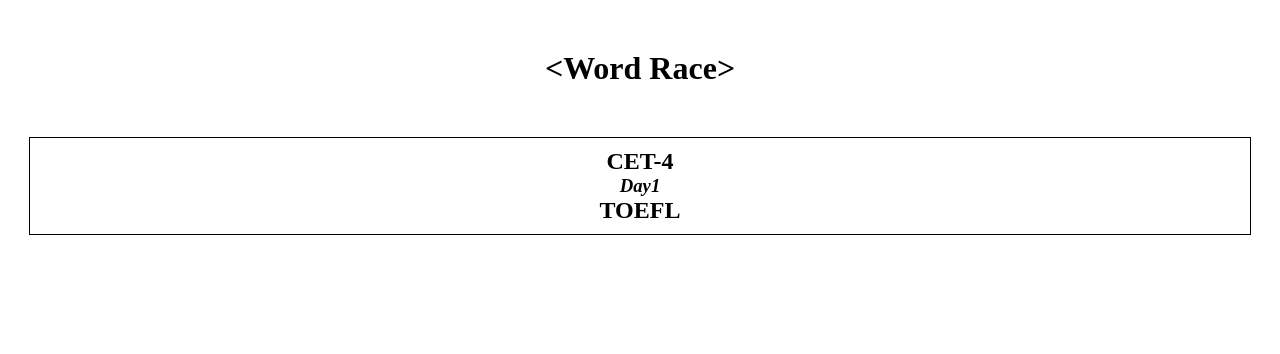
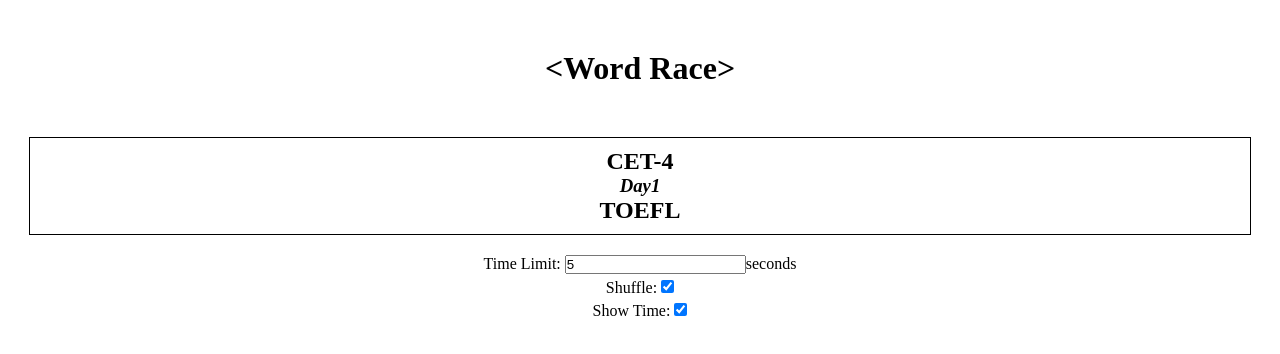
Before and after one commit to KelvinQiu802/word-race, a React (Vite) app: page / in a window 1280 px wide. Shown: the top 354 px of the page. Built offline with nearby package versions, Linux system fonts and the light colour scheme.

Commit message:
feat: config component

```diff
--- a/src/App.css
+++ b/src/App.css
@@ -15,3 +15,11 @@
   font-style: italic;
   cursor: pointer;
 }
+
+.config {
+  margin-top: 20px;
+}
+
+.config div {
+  margin-bottom: 5px;
+}
--- a/src/App.jsx
+++ b/src/App.jsx
@@ -1,13 +1,21 @@
 import './App.css';
 import React, { useState } from 'react';
 import WordList from './components/WordList';
+import Config from './components/Config';
 
 function App() {
   const [selectedLst, setSelectedLst] = useState(null);
+  const [config, setConfig] = useState({
+    timeLimit: '5',
+    shuffle: true,
+    showTime: true,
+  });
+
   return (
     <div className='App'>
       <h1>{`<Word Race>`}</h1>
       <WordList lst={selectedLst} setLst={setSelectedLst} />
+      <Config config={config} setConfig={setConfig} />
     </div>
   );
 }
--- /dev/null
+++ b/src/components/Config.jsx
@@ -0,0 +1,48 @@
+import React from 'react';
+
+function Config({ config, setConfig }) {
+  function handleChange(e) {
+    setConfig((prev) => {
+      return {
+        ...prev,
+        [e.target.name]:
+          e.target.type == 'checkbox' ? e.target.checked : e.target.value,
+      };
+    });
+  }
+
+  return (
+    <div className='config'>
+      <div>
+        <label htmlFor='Time Limit'>Time Limit: </label>
+        <input
+          name='timeLimit'
+          type='text'
+          value={config.timeLimit}
+          onChange={handleChange}
+        />
+        <span>seconds</span>
+      </div>
+      <div>
+        <label htmlFor='Shuffle'>Shuffle: </label>
+        <input
+          type='checkbox'
+          name='shuffle'
+          checked={config.shuffle}
+          onChange={handleChange}
+        />
+      </div>
+      <div>
+        <label htmlFor='Show Time'>Show Time: </label>
+        <input
+          type='checkbox'
+          name='showTime'
+          checked={config.showTime}
+          onChange={handleChange}
+        />
+      </div>
+    </div>
+  );
+}
+
+export default Config;
```
